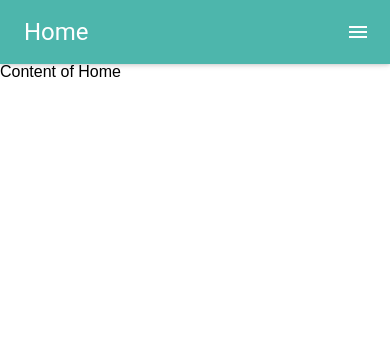
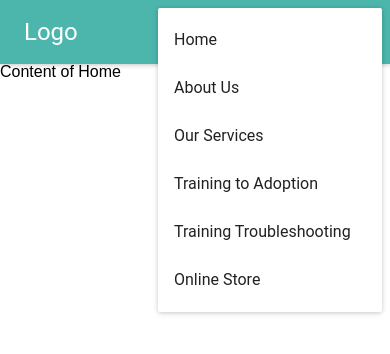
Before and after one commit to sdserage/dog-training-site, a React (Create React App) app: page / in a window 390 px wide. Both pictures are taken after a click on the button 358 px from the left and 32 px from the top of the page. Shown: the top 354 px of the page. Built offline with nearby package versions, Linux system fonts and the light colour scheme.

Commit message:
Created a mobile menu, moved code into a new component called MobileNav

```diff
--- /dev/null
+++ b/src/components/NavBar/MobileNav/MobileNav.jsx
@@ -0,0 +1,91 @@
+import React, {Component} from 'react';
+/* Components */
+import {Link} from 'react-router-dom';
+import AppBar from 'material-ui/AppBar';
+import IconButton from 'material-ui/IconButton';
+import MenuIcon from 'material-ui/svg-icons/navigation/menu';
+import Menu from 'material-ui/Menu';
+import MenuItem from 'material-ui/MenuItem';
+import Popover from 'material-ui/Popover';
+
+export default class MobileNav extends Component {
+  constructor(props){
+    super(props);
+    this.state = {
+      open: false,
+    };
+  };
+
+  handleClick = (event)=> {
+    event.preventDefault();
+    this.setState({
+      open: true,
+      anchorEl: event.currentTarget
+    });
+  };
+
+  handleRequestClose = () => {
+    this.setState({
+      open: false
+    });
+  };
+
+  render(){
+    const {handleClick, handleRequestClose} = this;
+    const {open, anchorEl} = this.state;
+    return (
+      <nav className="mobile-navbar">
+        <AppBar
+          style={{
+            position: 'fixed',
+            top: '0'
+          }}
+          title="Logo"
+          showMenuIconButton={false}
+          iconElementRight={
+            <IconButton onClick={handleClick}>
+              <MenuIcon/>
+            </IconButton>
+        }/>
+        <Popover
+          open={open}
+          anchorEl={anchorEl}
+          anchorOrigin={{horizontal: 'left', vertical: 'top'}}
+          targetOrigin={{horizontal: 'left', vertical: 'top'}}
+          onRequestClose={handleRequestClose}
+        >
+          <Menu>
+            <MenuItem primaryText='Home'/>
+            <MenuItem primaryText='About Us'/>
+            <MenuItem primaryText='Our Services'/>
+            <MenuItem primaryText='Training to Adoption'/>
+            <MenuItem primaryText='Training Troubleshooting'/>
+            <MenuItem primaryText='Online Store'/>
+          </Menu>
+        </Popover>
+      </nav>
+    );
+  };
+}
+
+// <nav>
+//   <Link to=''>
+//     Home
+//   </Link>
+//
+//   <Link to=''>
+//     About Us
+//   </Link>
+//
+//   <Link to=''>
+//     Training to Adoption
+//   </Link>
+//
+//   <Link to=''>
+//     Training Troubleshooting
+//   </Link>
+//
+//   <Link to=''>
+//     Online Store
+//   </Link>
+// </nav>
--- a/src/components/NavBar/NavBar.jsx
+++ b/src/components/NavBar/NavBar.jsx
@@ -1,31 +1,29 @@
-import React from 'react';
+import React, {Component} from 'react';
 import './NavBar.css';
 /* Components */
 import {Link} from 'react-router-dom';
-import AppBar from 'material-ui/AppBar';
-import IconButton from 'material-ui/IconButton';
-import Menu from 'material-ui/svg-icons/navigation/menu';
+import MobileNav from './MobileNav/MobileNav';
 
-function NavBar() {
-  return (
-    <nav>
-      <div className="mobile-navbar">
-        <AppBar
+class NavBar extends Component {
+  constructor(props){
+    super(props);
+    this.state = {
 
-          style={{position: 'fixed',
-          top: '0'}}
-          title="Home"
-          showMenuIconButton={false}
-          iconElementRight={<IconButton><Menu/></IconButton>}
-        />
+    };
+  };
+
+  render(){
+    return (
+      <div>
+        <MobileNav/>
+        <nav className="tablet-navbar">
+
+        </nav>
+        <nav className="desktop-navbar">
+        </nav>
       </div>
-      <aside className="tablet-navbar">
-
-      </aside>
-      <div className="desktop-navbar">
-      </div>
-    </nav>
-  );
+    );
+  };
 }
 
 export default NavBar;
```
